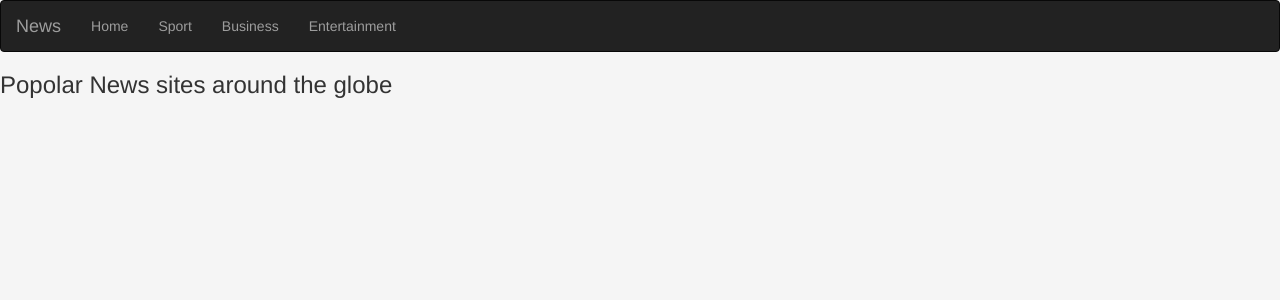
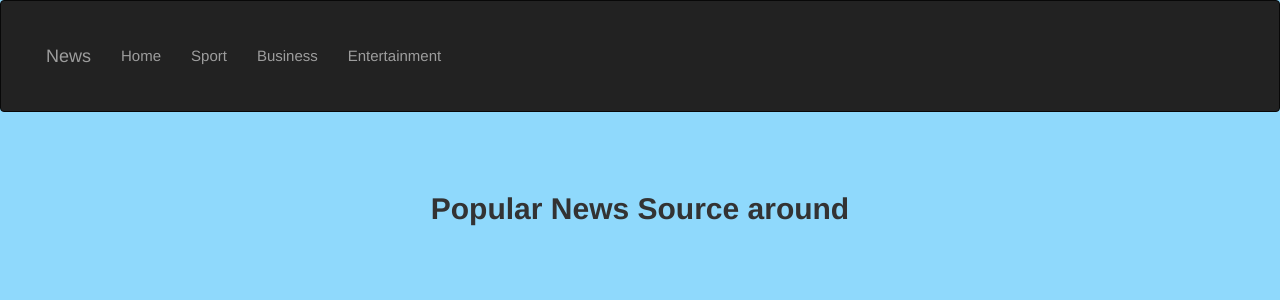
Before and after one commit to Mnubi/News-Daily, a Flask app: template app/templates/index.html in a window 1280 px wide. Shown: the top 300 px of the page. Run offline with Flask 2, Linux system fonts and the light colour scheme; the template is opened without the code that fills it, so the values that code supplies are empty; parts of the project's set-up code (start-up, migrations or seed data) failed here and were passed over; some libraries are stand-ins or nearby versions.

Commit message:
change color in card

```diff
--- a/app/static/css/index.css
+++ b/app/static/css/index.css
@@ -1,3 +1,34 @@
+/* <link rel="preconnect" href="https://fonts.googleapis.com">
+<link rel="preconnect" href="https://fonts.gstatic.com" crossorigin>
+<link href="https://fonts.googleapis.com/css2?family=Zen+Antique&display=swap" rel="stylesheet"> */
+
 body{
-    background-color: #F5F5F5;
+    background-color: #8fd9fc;
 }
+
+.navbar{
+    color: #8fd9fc;
+    font-size: 15px;
+    padding: 30px;
+}
+
+h2{
+    text-align: center;
+    font-weight: 700;
+}
+
+h3{
+    text-align: center;
+    font-weight: 400;
+}
+
+#pad{
+    background-color: mediumseagreen;
+}
+
+#head{
+    background-color: rgb(91, 91, 224);
+    color: white;
+    padding: 25px;
+    margin-top: 0;
+}
--- a/app/templates/index.html
+++ b/app/templates/index.html
@@ -11,8 +11,9 @@
 
 
 {% block content %}
+        <br><br>
+          <h2>Popular News Source around</h2>
 
-        <h3> Popolar News sites around the globe</h3>
 
         <ul>
             {{ macro.displaySourceList(business_sources)}}
--- a/app/templates/macros.html
+++ b/app/templates/macros.html
@@ -1,12 +1,22 @@
 {% macro displaySourceList(source_list) %}
 
-{% for source in source_list %}
-<div class=" card col-md-6">
+<div class="container">
+    <div>
+        {% for source in source_list %}
+        <div class="col-md-6 pad">
+            <div class="panel panel-default">
+                <h3 id="head">{{source.id}}</h3>
+                <div class="panel-head">
+                    <h5 class="{{ source.name}}"></h5>
+                </div>
+                <div class="panel-body " id="card">
+                    <p>{{ source.description}}</p>
+                    <a href="{{source.url}}"><button>Go to {{source.id}}</button></a>
+                </div>
+            </div>
+        </div>
+    </div>
 
-    <h4>{{ source.name}}</h4>
-    <p>{{ source.description}}</p>
-    <a href="{{source.url}}"><button>{{source.id}}</button></a>
-</div>
 
 {% endfor %}
 
--- a/app/templates/navbar.html
+++ b/app/templates/navbar.html
@@ -14,7 +14,9 @@
                 <li><a href="/">Home</a></li>
                 <li><a href="">Sport</a></li>
                 <li><a href="">Business</a></li>
-                <li><a href="">Entertainment</a></li>
+                <li><a href="">Entertainment</a>
+            </li>
+
         </div>
 
     </div>
```
